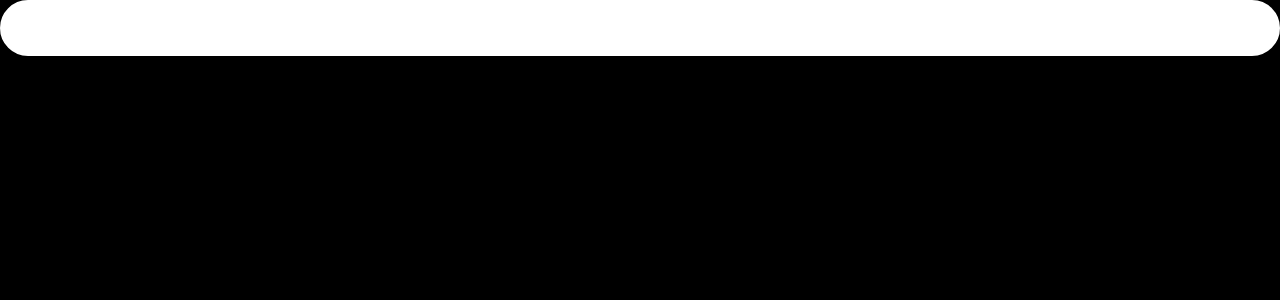
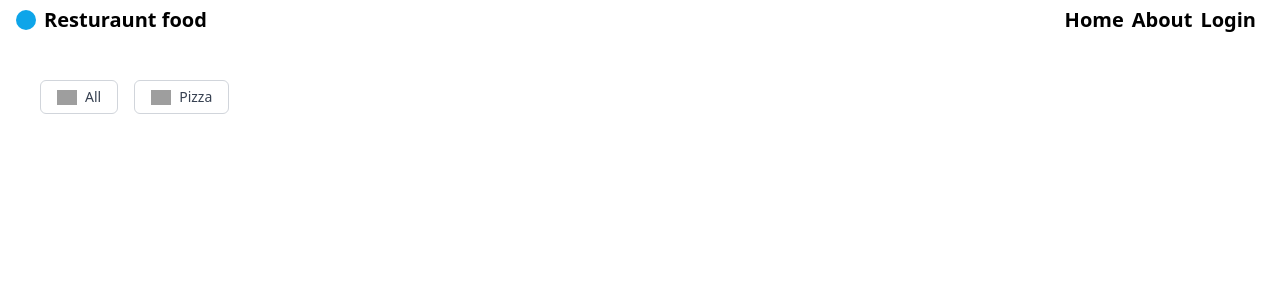
Before and after one commit to tejas-gk/Annapoorna, a Next.js app: page / in a window 1280 px wide. Shown: the top 300 px of the page. Built offline with nearby package versions, Linux system fonts and the light colour scheme; grey boxes are pictures that could not be loaded.

Commit message:
feat:navabr

```diff
--- a/src/components/Button.tsx
+++ b/src/components/Button.tsx
@@ -24,7 +24,7 @@ const Button: React.FC<ButtonProps> = ({
             className={`
         disabled:opacity-70
         disabled:cursor-not-allowed
-        rounded-full
+        rounded-md
         font-semibold
         hover:opacity-80
         transition
--- /dev/null
+++ b/src/components/Filter.tsx
@@ -0,0 +1,19 @@
+import React from 'react'
+
+export default function Filters({ filterList }: any) {
+    return (
+        <div className='p-8 flex flex-wrap'>
+            {filterList.map((filter: any) => (
+                <div key={filter.id} className="flex items-center p-4
+             rounded-md text-md m-2 text-sm font-medium text-gray-700 bg-white hover:bg-gray-100 cursor-pointer
+              justify-center w-1/8 h-5 border border-gray-300">
+                    <span className="mr-2 items-center">
+                        {filter.icon}
+                    </span>
+                    <span className="text-sm font-medium">{filter.title}</span>
+                </div>
+            ))}
+
+        </div>
+    )
+}
--- /dev/null
+++ b/src/components/Navbar.tsx
@@ -0,0 +1,21 @@
+import React from 'react'
+
+export default function Navbar() {
+  return (
+      <div className='shadow-bg w-full h-10 bg-white'>
+          <div className='flex justify-between items-center h-full px-4'>
+              <div className='flex items-center'>
+                  <div className='w-5 h-5 bg-sky-500 rounded-full'></div>
+                  <div className='ml-2 text-xl font-semibold'>Resturaunt food</div>
+              </div>
+              <div className='flex items-center'>
+                  <div className='mr-2 text-xl font-semibold hover:text-sky-500 cursor-pointer
+                  '>Home</div>
+                  <div className='mr-2 text-xl font-semibold'>About</div>
+                    <div className='mr-2 text-xl font-semibold'>Login</div>
+              </div>
+          </div>
+        </div>
+
+  )
+}
--- a/src/pages/index.tsx
+++ b/src/pages/index.tsx
@@ -3,6 +3,8 @@ import Image from 'next/image'
 // import { Inter } from 'next/font/google'
 import styles from '@/styles/Home.module.css'
 import Button from '@/components/Button'
+import Navbar from '@/components/Navbar'
+import Filters from '@/components/Filter'
 
 // const inter = Inter({ subsets: ['latin'] })
 
@@ -15,15 +17,33 @@ export default function Home() {
         <meta name="viewport" content="width=device-width, initial-scale=1" />
         <link rel="icon" href="/favicon.ico" />
       </Head>
-      <Button
+      <Navbar />
+      <Filters
+        filterList={[
+          {
+            id: 1,
+            title: 'All',
+            icon: <img src="/images/food.svg" width={20} height={20} />,
+          },
+          {
+            id: 2,
+            title: 'Pizza',
+            icon: <img src="/images/pizza.svg" width={20} height={20} />,
+          },
+        ]
+        }
+      />
+      <div className='flex flex-col items-center justify-center min-h-screen py-2'>
+      {/* <Button
         label="Click me"
         secondary
         fullWidth
         large
         onClick={() => console.log('clicked')}
         // disabled
-        outline
-      />
+        // outline
+      /> */}
+      </div>
     </>
   )
 }
--- a/src/styles/globals.css
+++ b/src/styles/globals.css
@@ -3,5 +3,5 @@
 @tailwind utilities;
 
 body{
-    background-color: #000;
+
 }
```
